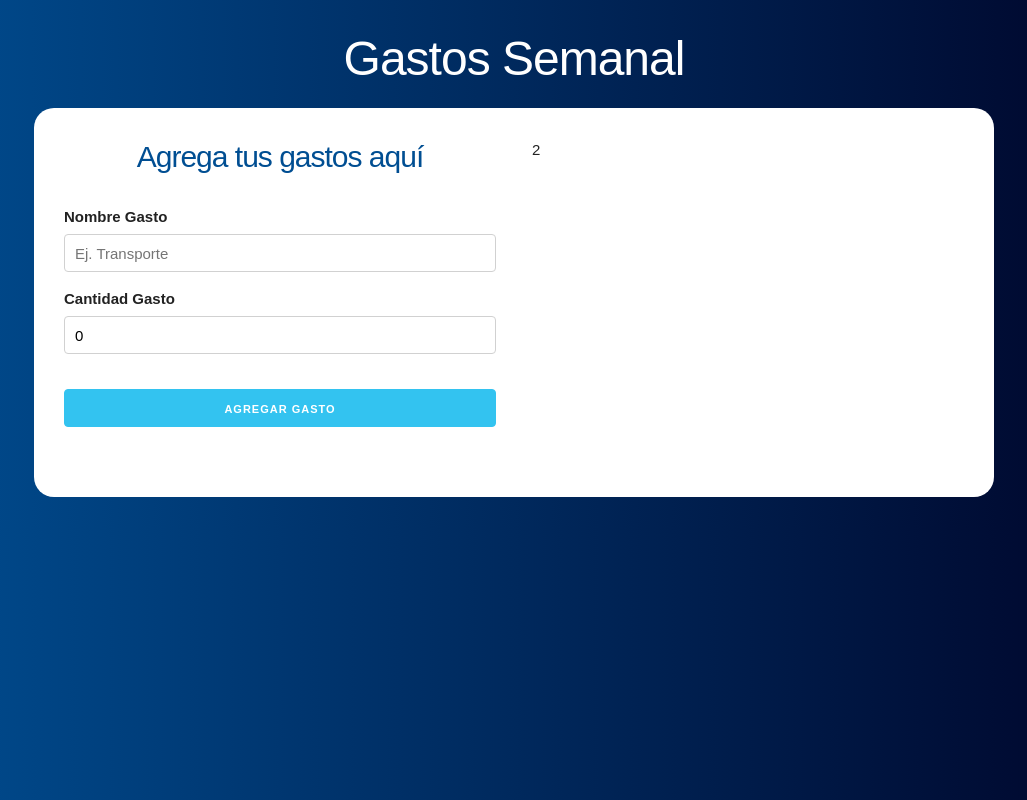
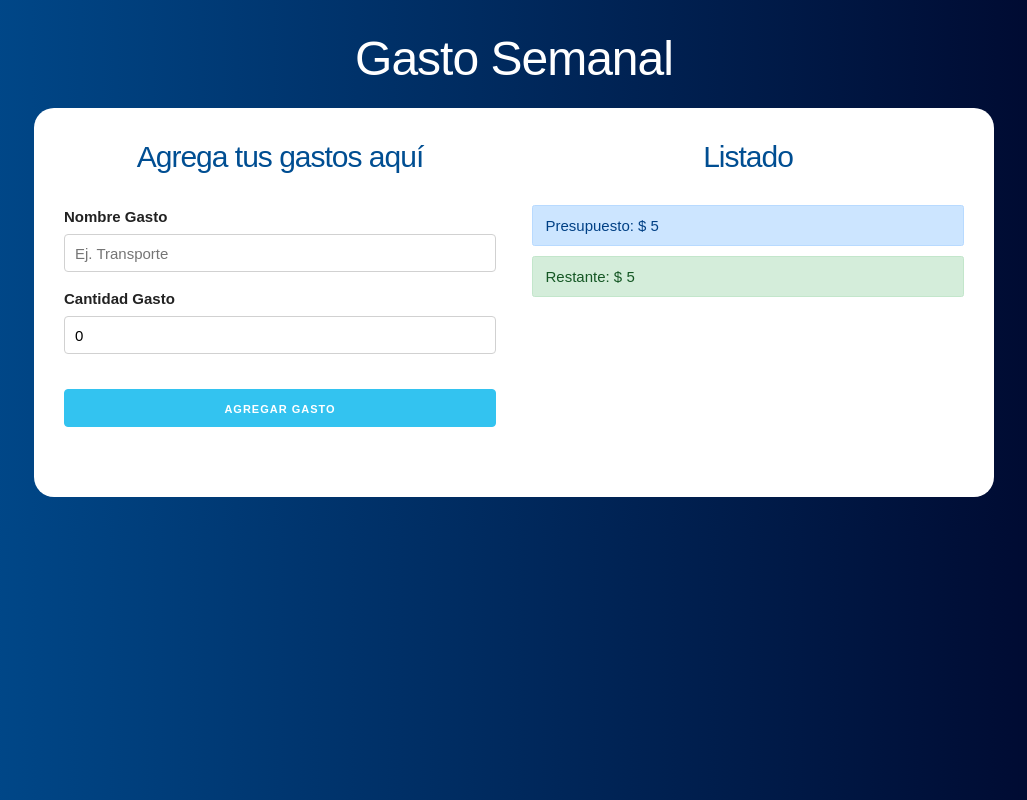
Before and after one commit to latinbox/Admin-Presupuesto, a React (Create React App) app: page / in a window 1280 px wide. Both pictures are taken after typing "5" into the empty fields and a click on the input "Definir Presupuesto". Shown: the whole page, without its empty margins (126-1153 px from the left). Built offline with nearby package versions, Linux system fonts and the light colour scheme.

Commit message:
Listado de Gastow realizado

```diff
--- a/src/App.js
+++ b/src/App.js
@@ -1,7 +1,8 @@
-import React, { useState } from 'react';
+import React, { useState, useEffect } from 'react';
+import Pregunta from './components/Pregunta';
 import Formulario from './components/Formulario';
-import Pregunta from './components/Pregunta';
-
+import Listado from './components/Listado';
+import ControlPresupuesto from './components/ControlPresupuesto';
 
 function App() {
   //definir el state
@@ -9,15 +10,31 @@ function App() {
   const [restante, guardarRestante] = useState(0);
   const [mostrarpregunta, actualizarPregunta] = useState(true);
   const [ gastos, guardarGastos] = useState([]);
+  const [ gasto, guardarGasto ] = useState({});
+  const [ creargasto, guardarCrearGasto ] = useState(false);
 
-  // Cuando agreguegemos jnuevo gasto
-  const agregarNuevoGasto = gasto => {
-    console.log(gasto);
+   // UseEffect que actualiza el restante
+  useEffect(() => {
+    if(creargasto) {
+        // agrega el nuevo presupuesto
+        guardarGastos([
+          ...gastos,
+          gasto
+        ]);
+        // resta del presupuesto actual
+        const presupuestoRestante = restante - gasto.cantidad;
+        guardarRestante(presupuestoRestante);
+        // Resetear a false
+        guardarCrearGasto(false);
     }
+}, [gasto, gastos, creargasto, restante]);
+
+
 return (
   <div className="container">
       <header>
-        <h1>Gastos Semanal</h1>
+          <h1>Gasto Semanal</h1>
+
           <div className="contenido-principal contenido">
             { mostrarpregunta ?
               (
@@ -26,15 +43,23 @@ function App() {
                   guardarRestante={guardarRestante}
                   actualizarPregunta={actualizarPregunta}
                 />
-          ) :  (
+              )  :  (
                 <div className="row">
                     <div className="one-half column">
                         <Formulario
-             agregarNuevoGasto={agregarNuevoGasto}
+                          guardarGasto={guardarGasto}
+                          guardarCrearGasto={guardarCrearGasto}
                         />
                     </div>
                     <div className="one-half column">
-              2
+                       <Listado
+                          gastos={gastos}
+                       />
+
+                       <ControlPresupuesto
+                          presupuesto={presupuesto}
+                          restante={restante}
+                        />
                     </div>
                 </div>
               )
@@ -44,4 +69,5 @@ function App() {
   </div>
 );
 }
+
 export default App;
--- /dev/null
+++ b/src/components/ControlPresupuesto.js
@@ -0,0 +1,24 @@
+import React, { Fragment} from 'react';
+import PropTypes from 'prop-types';
+import { revisarPresupuesto } from '../helpers';
+
+const ControlPresupuesto = ({presupuesto, restante}) => {
+    return (
+        <Fragment>
+            <div className="alert alert-primary">
+                Presupuesto: $ {presupuesto}
+            </div>
+            <div className={revisarPresupuesto(presupuesto, restante)}>
+                Restante: $ {restante}
+            </div>
+        </Fragment>
+
+     );
+}
+
+ControlPresupuesto.propTypes = {
+    presupuesto: PropTypes.number.isRequired,
+    restante: PropTypes.number.isRequired
+}
+
+export default ControlPresupuesto;
--- a/src/components/Formulario.js
+++ b/src/components/Formulario.js
@@ -1,7 +1,8 @@
 import React, { useState }from 'react';
+import PropTypes from 'prop-types';
 import Error from './Error';
 import shortid from 'shortid';
-const Formulario = ({agregarNuevoGasto}) => {
+const Formulario = ({guardarGasto, guardarCrearGasto}) => {
     const [ nombre, guardarNombre] = useState('');
     const [ cantidad, guardarCantidad] = useState(0);
     const [ error, guardarError] = useState(false);
@@ -21,7 +22,11 @@ const Formulario = ({agregarNuevoGasto}) => {
         id: shortid.generate()
     }
         //pasar al componente principal
-        agregarNuevoGasto(gasto);
+        guardarGasto(gasto);
+        guardarCrearGasto(true);
+         // resetear el form
+         guardarNombre('');
+         guardarCantidad(0);
     }
 
     return (
@@ -57,6 +62,11 @@ const Formulario = ({agregarNuevoGasto}) => {
             />
         </form>
      );
+
+}
+Formulario.propTypes = {
+    guardarGasto: PropTypes.func.isRequired,
+    guardarCrearGasto: PropTypes.func.isRequired
 }
 
 export default Formulario;
--- /dev/null
+++ b/src/components/Gasto.js
@@ -0,0 +1,18 @@
+import React from 'react';
+import PropTypes from 'prop-types';
+
+const Gasto = ({gasto}) => (
+    <li className="gastos">
+        <p>
+            {gasto.nombre}
+
+            <span className="gasto">$ {gasto.cantidad} </span>
+        </p>
+    </li>
+);
+
+Gasto.propTypes = {
+    gasto: PropTypes.object.isRequired
+}
+
+export default Gasto;
--- /dev/null
+++ b/src/components/Listado.js
@@ -0,0 +1,21 @@
+import React from 'react';
+import Gasto from './Gasto';
+import PropTypes from 'prop-types';
+
+const Listado = ({gastos}) => (
+    <div className="gastos-realizados">
+        <h2>Listado</h2>
+        {gastos.map(gasto => (
+            <Gasto
+                key={gasto.id}
+                gasto={gasto}
+            />
+        ))}
+    </div>
+);
+
+Listado.propTypes = {
+    gastos: PropTypes.array.isRequired
+}
+
+export default Listado;
--- /dev/null
+++ b/src/helpers.js
@@ -0,0 +1,13 @@
+export const revisarPresupuesto = (presupuesto, restante) => {
+    let clase;
+
+    if( ( presupuesto / 4 ) > restante ) {
+        clase = 'alert alert-danger';
+    } else if ( (presupuesto / 2) > restante ) {
+        clase = 'alert alert-warning';
+    } else {
+        clase = 'alert alert-success';
+    }
+
+    return clase;
+}
```
Lines whose indentation alone changed are shown as unchanged.
